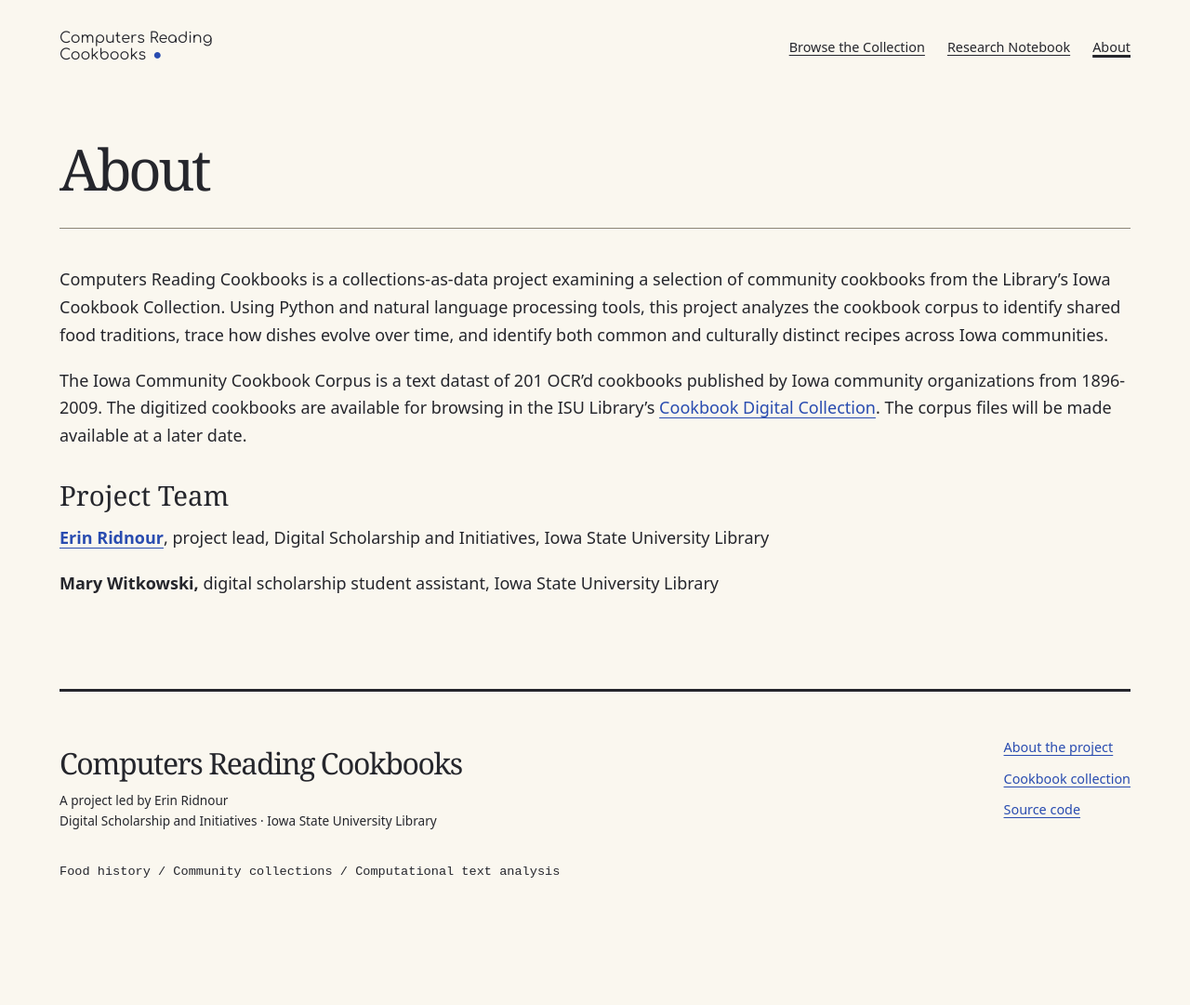
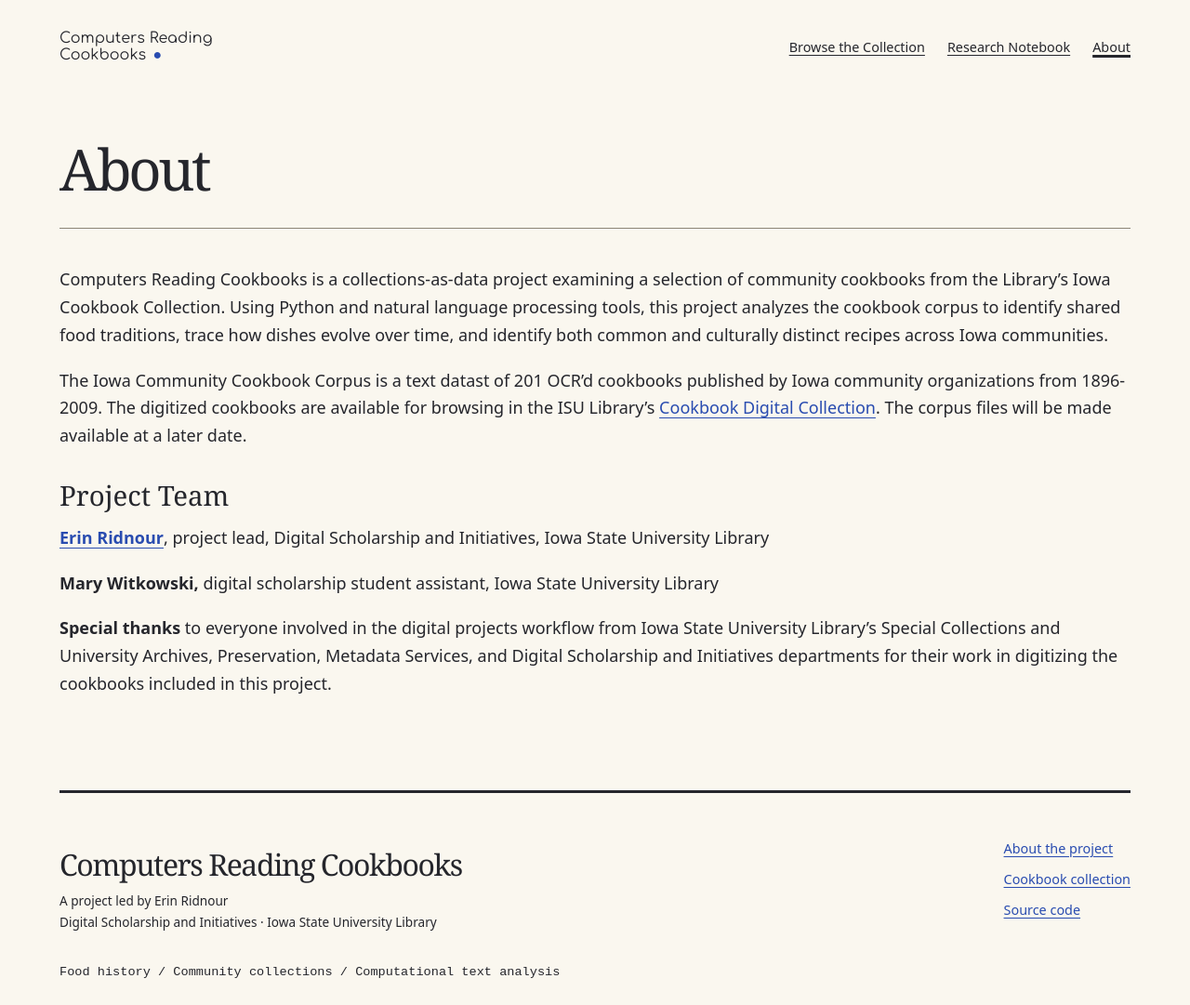
Before and after one commit to emanderson811/computers-reading-cookbooks, a Jekyll site: the page built from pages/about.md, in a window 1280 px wide. Shown: the whole page at 93% size. Built offline with Jekyll 4.4.1, drawn with Linux system fonts in a browser that asks for light colours; before the commit the page ends 973 px from its top, so only the background shows below that.

Commit message:
update about

```diff
--- a/pages/about.md
+++ b/pages/about.md
@@ -14,3 +14,5 @@ The Iowa Community Cookbook Corpus is a text datast of 201 OCR'd cookbooks publi
 **[Erin Ridnour](https://digital.lib.iastate.edu/people/erin-ridnour.html)**, project lead, Digital Scholarship and Initiatives, Iowa State University Library
 
 **Mary Witkowski,** digital scholarship student assistant, Iowa State University Library
+
+**Special thanks** to everyone involved in the digital projects workflow from Iowa State University Library’s Special Collections and University Archives, Preservation, Metadata Services, and Digital Scholarship and Initiatives departments for their work in digitizing the cookbooks included in this project.
```
